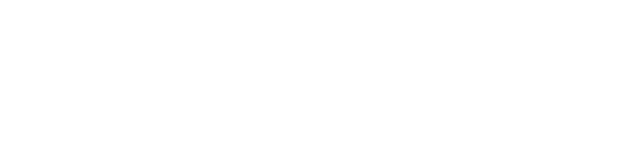
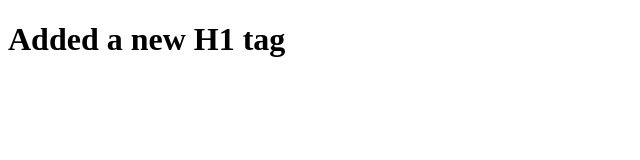
Before and after one commit to mbmSouRov/ggwp-repo, a plain HTML site: page index.html in a window 1280 px wide. Shown: the whole page, without its empty margins (0-640 px from the left). Drawn offline with Linux system fonts and the light colour scheme.

Commit message:
a header added

```diff
--- a/index.html
+++ b/index.html
@@ -6,5 +6,7 @@
     <meta name="viewport" content="width=device-width, initial-scale=1.0" />
     <title>FIrst gihub repo</title>
   </head>
-  <body></body>
+  <body>
+    <h1>Added a new H1 tag</h1>
+  </body>
 </html>
```
